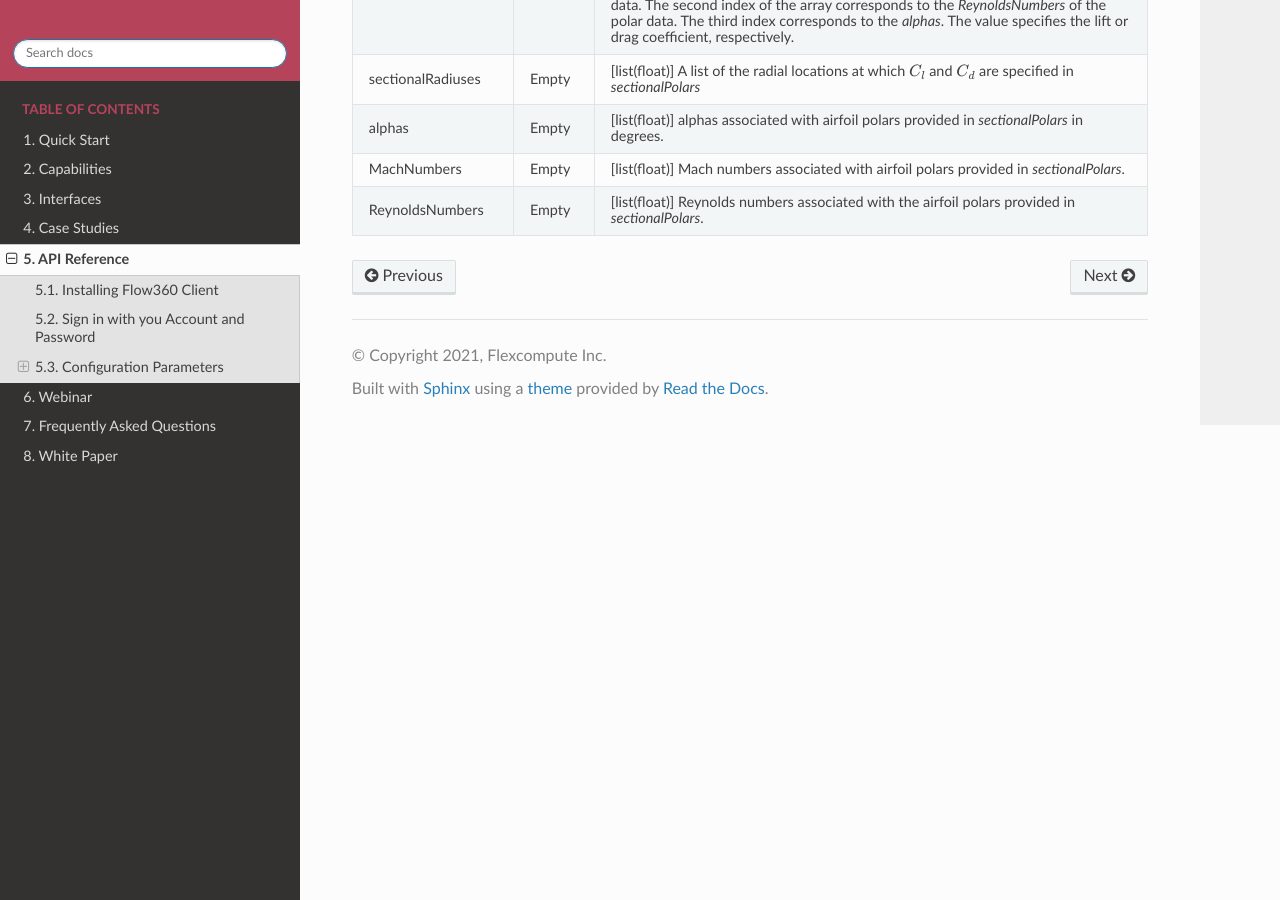
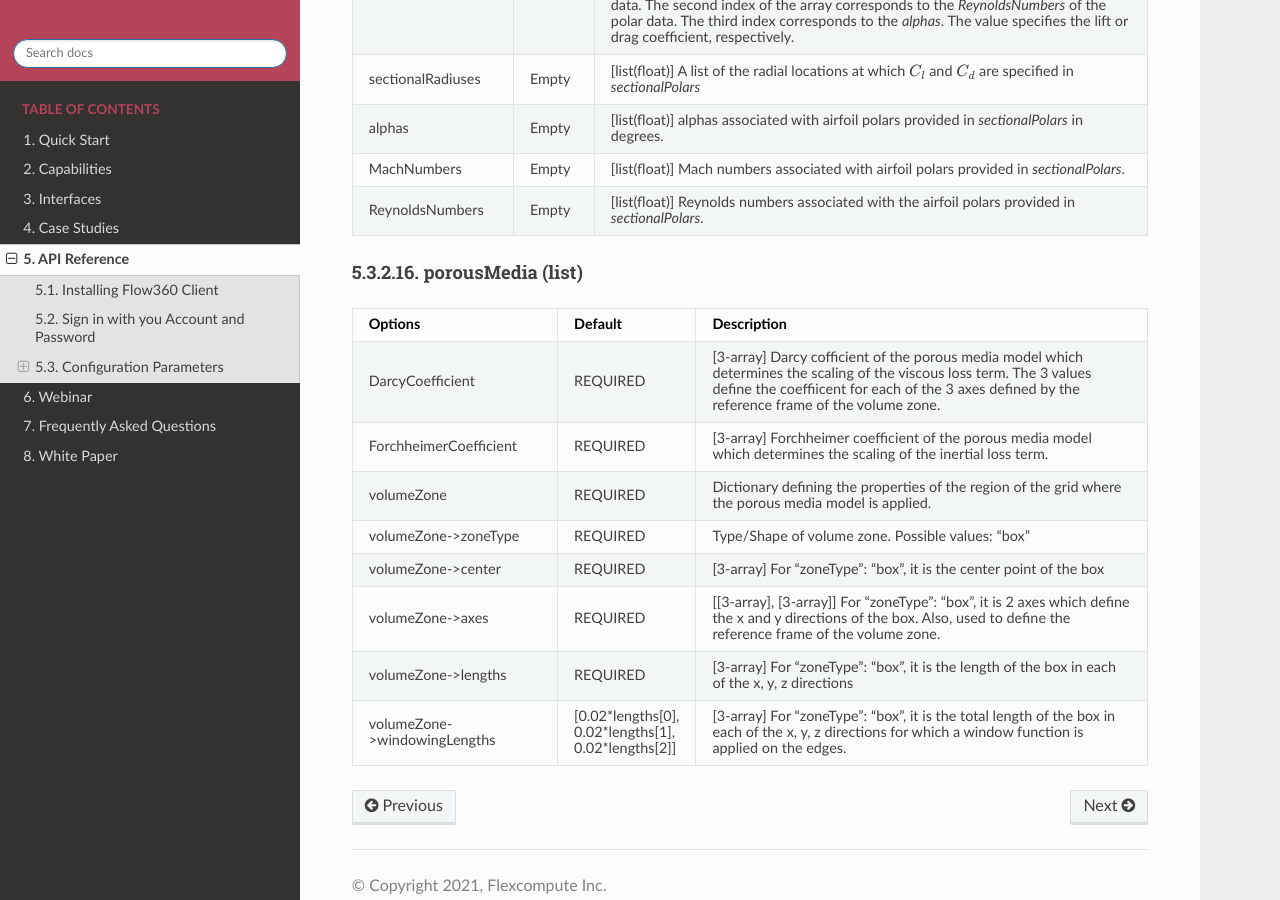
Before and after one commit to flexcompute-readthedocs/Flow360Documentation, a Sphinx documentation site: the page built from docs/source/api.rst, in a window 1280 px wide and 900 px high, scrolled down 10372 px. Built offline with Sphinx 7.4.7 and the Read the Docs theme 2.0.0, drawn with Linux system fonts in a browser that asks for light colours.

Commit message:
Add porous media docs

```diff
--- a/docs/source/api.rst
+++ b/docs/source/api.rst
@@ -558,3 +558,12 @@ BETDisks (list)
    :widths: 20, 10, 70
    :header-rows: 1
    :delim: @
+
+porousMedia (list)
+--------------------
+
+.. csv-table::
+   :file: ./porousTable.csv
+   :widths: 30, 15, 70
+   :header-rows: 1
+   :delim: @
--- a/docs/source/capabilityDetails/overview.rst
+++ b/docs/source/capabilityDetails/overview.rst
@@ -12,10 +12,11 @@ Equations
 - Steady and unsteady viscous flows.
 - Coupled stationary and rotating domains.
 - Reynolds-Averaged Navier-Stokes.
-- Detached Eddy Simulation.
+- Delayed Detached Eddy Simulation.
 - Laminar-Turbulent Transition model.
 - :ref:`Blade Element Theory model <bladeElementTheory>`.
 - Actuator Disk model.
+- Porous Media model.
 
 Turbulence Models
 -----------------
--- /dev/null
+++ b/docs/source/porousTable.csv
@@ -0,0 +1,9 @@
+Options@ Default@ Description
+DarcyCoefficient@ REQUIRED@ [3-array] Darcy cofficient of the porous media model which determines the scaling of the viscous loss term. The 3 values define the coeffiicent for each of the 3 axes defined by the reference frame of the volume zone.
+ForchheimerCoefficient@ REQUIRED@ [3-array] Forchheimer coefficient of the porous media model which determines the scaling of the inertial loss term.
+volumeZone@ REQUIRED@ Dictionary defining the properties of the region of the grid where the porous media model is applied.
+volumeZone->zoneType@ REQUIRED@ Type/Shape of volume zone. Possible values: "box"
+volumeZone->center@ REQUIRED@ [3-array] For "zoneType": "box", it is the center point of the box
+volumeZone->axes@ REQUIRED@ [[3-array], [3-array]] For "zoneType": "box", it is 2 axes which define the x and y directions of the box. Also, used to define the reference frame of the volume zone.
+volumeZone->lengths@ REQUIRED@ [3-array] For "zoneType": "box", it is the length of the box in each of the x, y, z directions
+volumeZone->windowingLengths@ [0.02*lengths[0], 0.02*lengths[1], 0.02*lengths[2]]@ [3-array] For "zoneType": "box", it is the total length of the box in each of the x, y, z directions for which a window function is applied on the edges.
```
